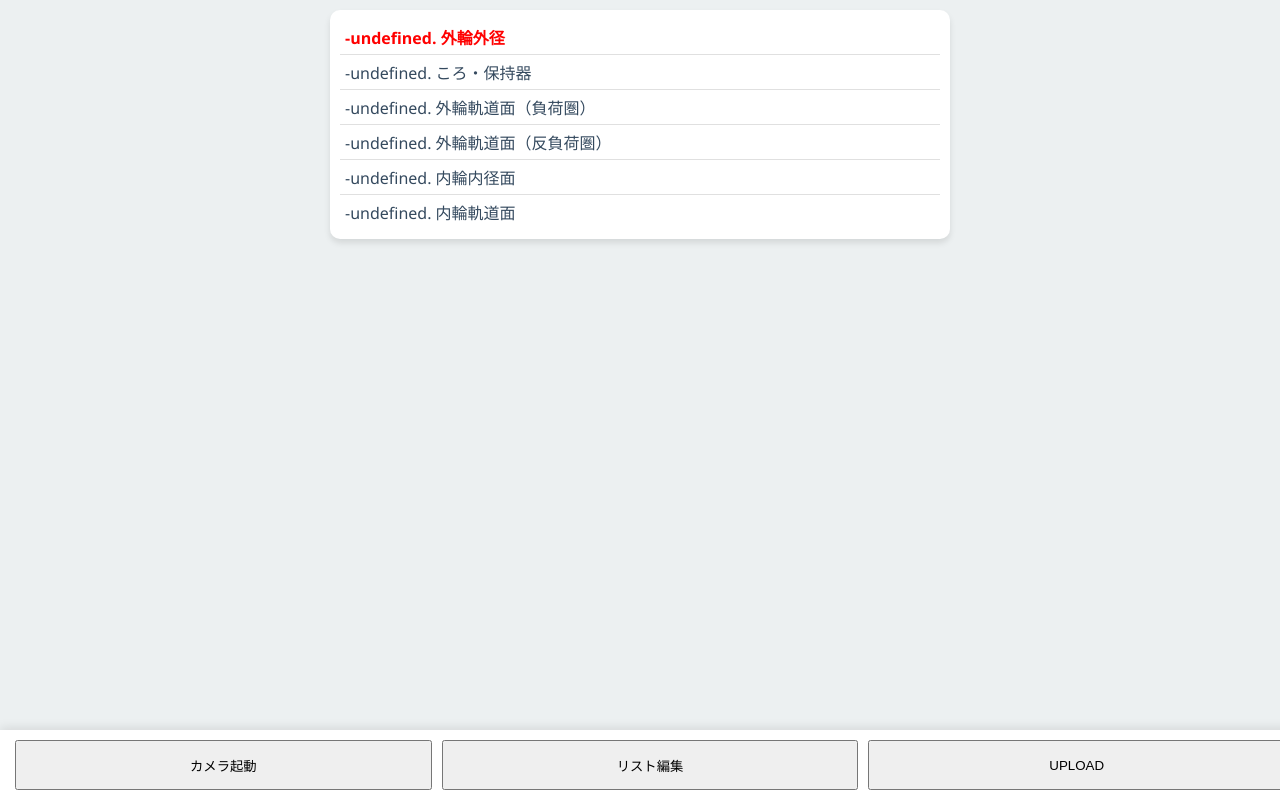
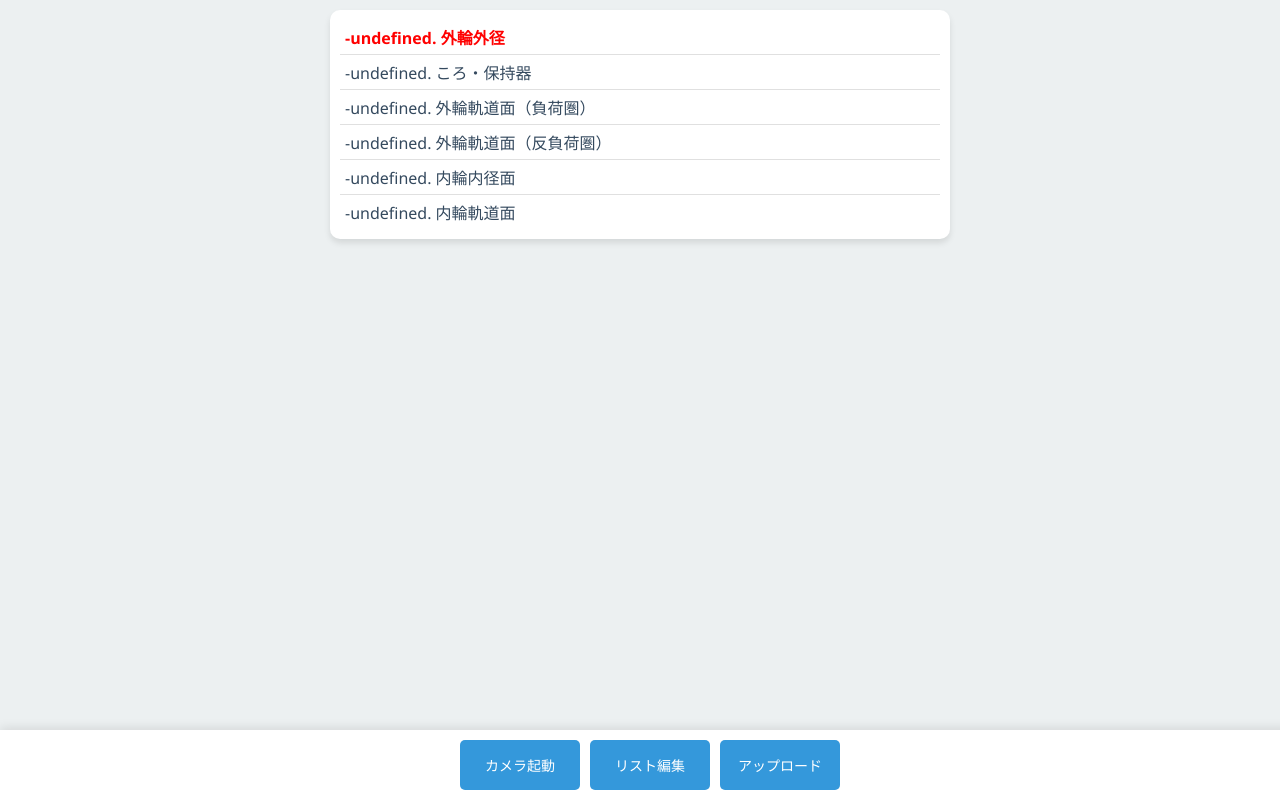
Before and after one commit to dondonp/dondon, a plain HTML site: page index.html in a window 1280 px wide. Drawn offline with Linux system fonts and the light colour scheme.

Commit message:
Add files via upload

```diff
--- a/index.html
+++ b/index.html
@@ -82,7 +82,7 @@ body {
     left: 0;
     width: 100%;
     display: flex;
-    justify-content: space-around;
+    justify-content: center; /* スペースアラウンドからセンターに変更 */
     padding: 10px;
     background-color: white;
     box-shadow: 0 -2px 10px rgba(0, 0, 0, 0.1);
@@ -90,9 +90,24 @@ body {
 }
 
 .bottom-section button {
-    flex: 1;
+    flex: 0 1 auto; /* フレックスグロウを0に設定 */
     margin: 0 5px;
-    max-width: 33%; /* ボタンの最大幅を制限 */
+    width: 22%; /* 最大幅33%から22%に変更（約10%減少） */
+    max-width: 120px; /* ボタンの最大幅を制限 */
+}
+
+button {
+    font-size: 14px;
+    padding: 8px 12px; /* 左右のパディングを少し減らす */
+    background-color: var(--primary-color);
+    color: white;
+    border: none;
+    border-radius: 5px;
+    cursor: pointer;
+    transition: background-color 0.3s ease;
+    white-space: nowrap;
+    overflow: hidden;
+    text-overflow: ellipsis; /* 長いテキストは省略記号で表示 */
 }
 
 #saveButton {
@@ -216,7 +231,7 @@ body {
     <div class="bottom-section">
         <button id="cameraButton">カメラ起動</button>
         <button id="editListButton">リスト編集</button>
-        <button id="uploadButton">UPLOAD</button>
+        <button id="uploadButton">アップロード</button>
         <button id="saveButton" style="display: none;">保存</button>
     </div>
 
```
